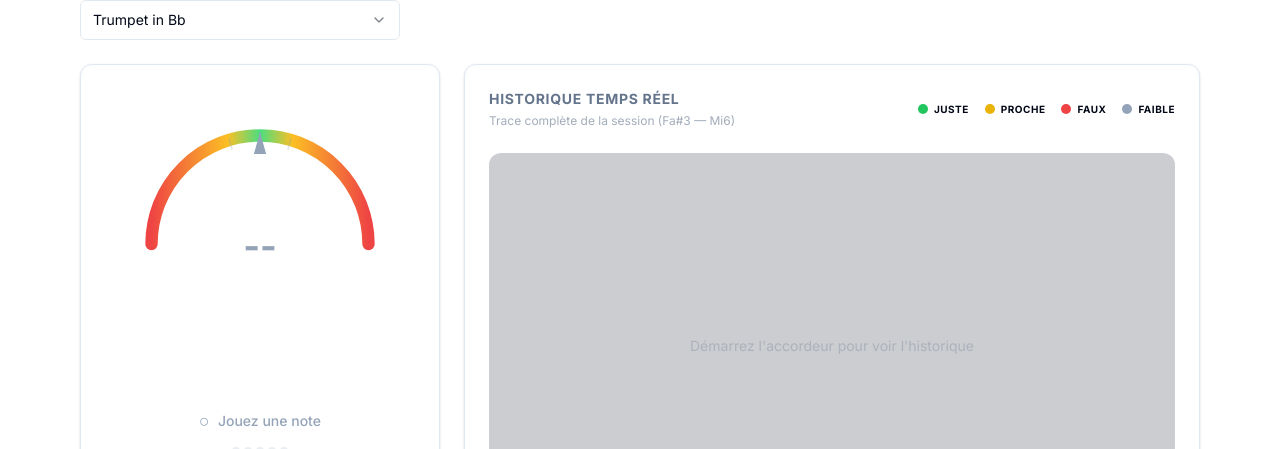
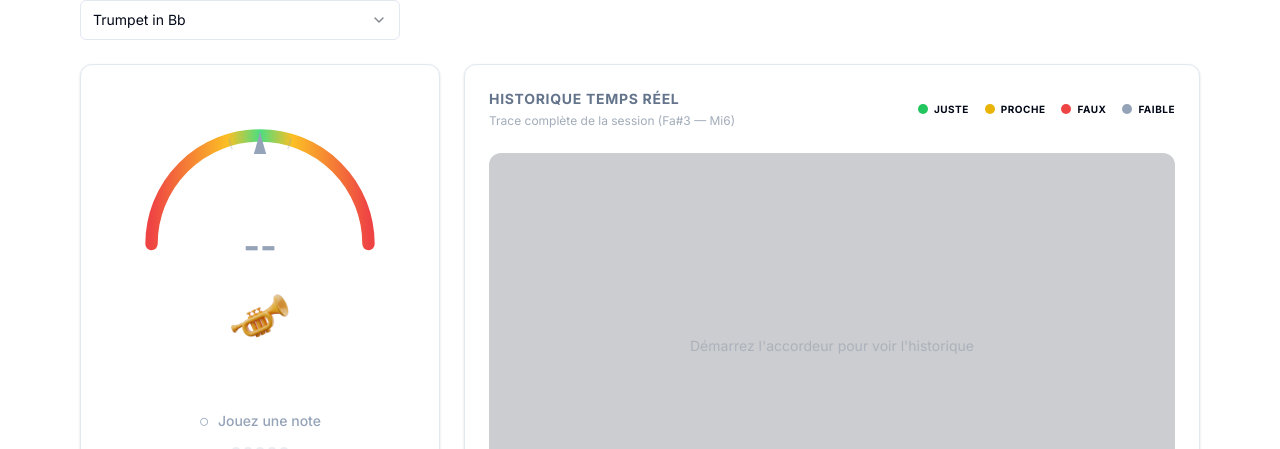
Before and after one commit to moisur/courstrompette, a Next.js app: page /accordeur in a window 1280 px wide. Shown: the part 128-577 px from the top of the page. Built offline with nearby package versions, Linux system fonts and the light colour scheme.

Commit message:
style: dynamic instrument icon and full history timeline freeze fix

```diff
--- a/src/app/accordeur/page.tsx
+++ b/src/app/accordeur/page.tsx
@@ -117,7 +117,7 @@ export default function Tuner() {
         <Card className="w-full lg:w-[360px] lg:flex-shrink-0 p-6 bg-background">
           {/* Gauge SVG original */}
           <div className="relative aspect-square max-w-[320px] mx-auto">
-            <svg viewBox="0 0 200 200" className="w-full h-full">
+            <svg viewBox="0 0 200 200" className="w-full h-full relative z-10">
               <defs>
                 <linearGradient id="tunerGradient" x1="0%" y1="0%" x2="100%">
                   <stop offset="0%" stopColor="#ef4444" />
@@ -176,6 +176,15 @@ export default function Tuner() {
                   {tunerInfo.frequency.toFixed(1)} Hz
                 </div>
               )}
+            </div>
+
+            {/* Logo repositioned with absolute positioning and full opacity */}
+            <div className="absolute bottom-8 left-1/2 -translate-x-1/2 w-24 pointer-events-none z-0">
+              <img
+                src={instrument.toLowerCase().includes('sax') ? '/trompette/sax.png' : '/trompette/trompette.png'}
+                alt={instrument}
+                className="w-full object-contain"
+              />
             </div>
           </div>
 
```
Also changed, not shown: public/trompette/sax.png (added), public/trompette/trompette.png (renamed from public/trompette/fond.png).
